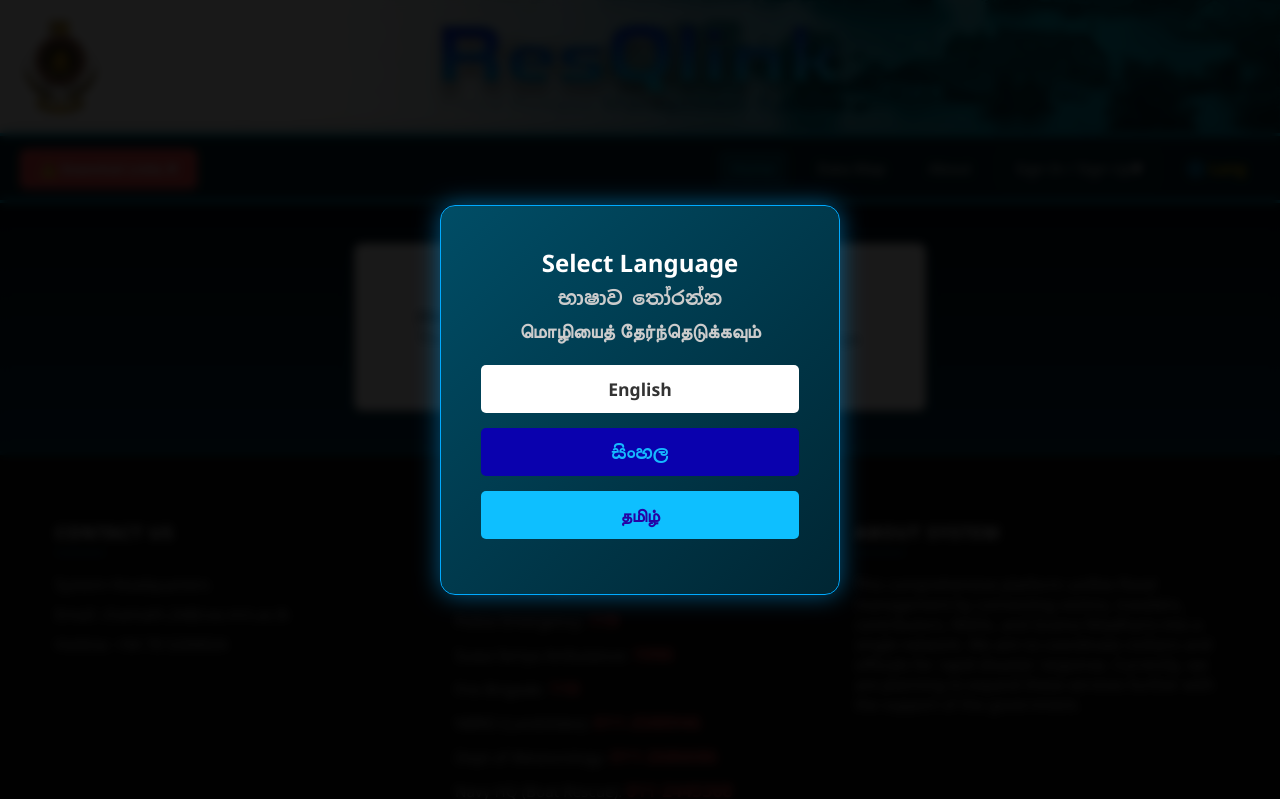
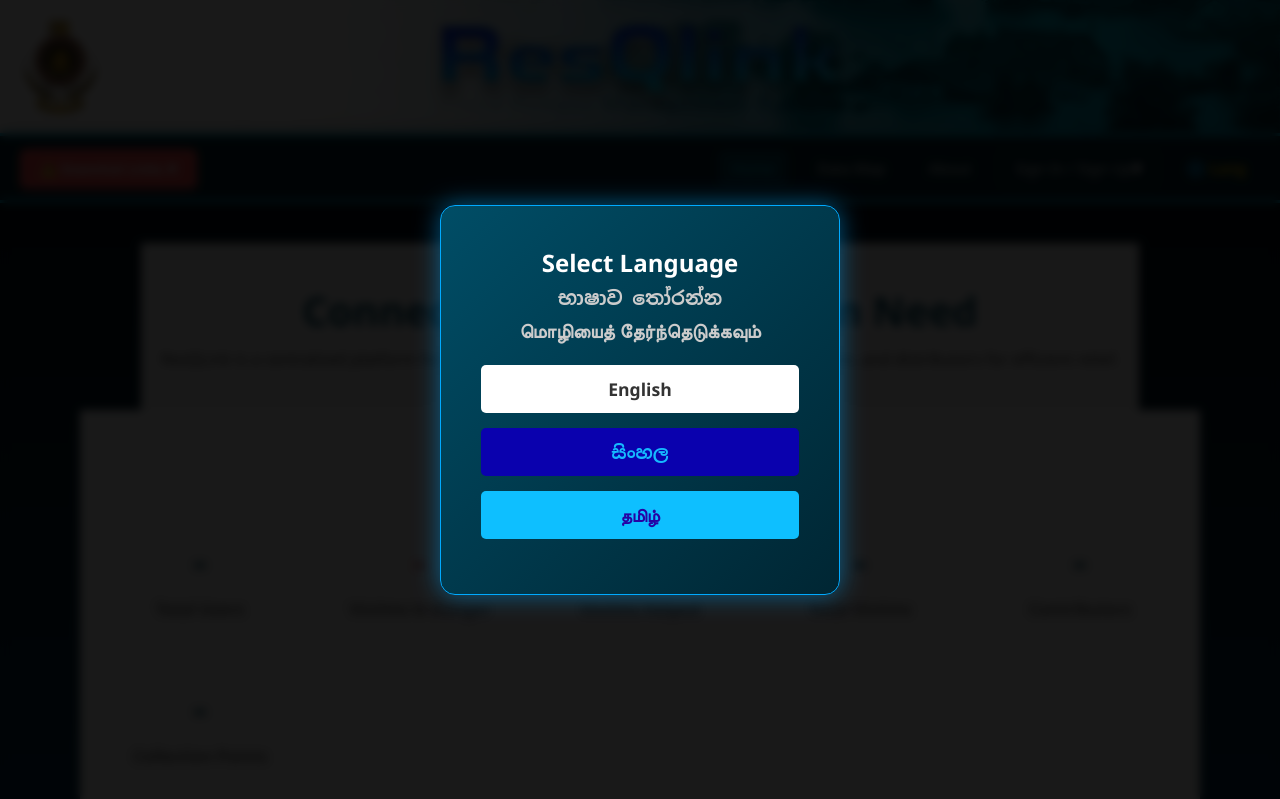
Before and after one commit to Induru07/ResQlink, a plain HTML site: page Frontend/index.html in a window 1280 px wide. Shown: the top 799 px of the page. Drawn offline with Linux system fonts and the light colour scheme; no server answers; a web font is replaced by a local one.

Commit message:
Add live stats dashboard to homepage
Introduced a hero section and a live impact stats dashboard to the homepage, fetching real-time statistics from the backend. Updated backend stats API to aggregate new metrics (victims helped, contributors, collection points, etc.) and adjusted CORS for development. Added frontend logic for fetching and animating stats, and styled the new dashboard components.

```diff
--- a/Backend/server.js
+++ b/Backend/server.js
@@ -17,8 +17,10 @@ connectDB();
 
 // Middleware
 app.use(express.json());
-const allowedOrigins = [process.env.CLIENT_URL, process.env.SIGNUP_URL].filter(Boolean);
-app.use(cors({ origin: allowedOrigins.length ? allowedOrigins : true, credentials: true }));
+// Allow all origins for development to prevent CORS issues with local files
+app.use(cors());
+// const allowedOrigins = [process.env.CLIENT_URL, process.env.SIGNUP_URL].filter(Boolean);
+// app.use(cors({ origin: allowedOrigins.length ? allowedOrigins : true, credentials: true }));
 
 // Routes
 app.use('/api/auth', require('./routes/authRoutes'));
--- a/Frontend/index.html
+++ b/Frontend/index.html
@@ -70,10 +70,44 @@
 
 
     <main>
-        <div class="placeholder-content">
-            <p><strong>[Main content goes here]</strong></p>
-            <p>The header above should now display your full flood image.</p>
-        </div>
+        <!-- Hero Section -->
+        <section class="hero-section">
+            <div class="hero-content">
+                <h1>Connecting Help to Those in Need</h1>
+                <p>ResQLink is a centralized platform for flood management, coordinating victims, contributors, and distributors for efficient relief.</p>
+            </div>
+        </section>
+
+        <!-- Stats Dashboard -->
+        <section class="stats-container">
+            <h2>Live Impact Dashboard</h2>
+            <div class="stats-grid">
+                <div class="stat-card">
+                    <h3 id="stat-total-users"></h3>
+                    <p>Total Users</p>
+                </div>
+                <div class="stat-card danger">
+                    <h3 id="stat-victims-danger">0</h3>
+                    <p>Victims in Danger</p>
+                </div>
+                <div class="stat-card success">
+                    <h3 id="stat-victims-helped">0</h3>
+                    <p>Victims Helped</p>
+                </div>
+                <div class="stat-card">
+                    <h3 id="stat-total-victims">0</h3>
+                    <p>Total Victims</p>
+                </div>
+                <div class="stat-card">
+                    <h3 id="stat-total-contributors">0</h3>
+                    <p>Contributors</p>
+                </div>
+                <div class="stat-card">
+                    <h3 id="stat-collection-points">0</h3>
+                    <p>Collection Points</p>
+                </div>
+            </div>
+        </section>
     </main>
 
     <div id="dynamic-footer"></div>
--- a/Frontend/src/scripts/script.js
+++ b/Frontend/src/scripts/script.js
@@ -29,6 +29,7 @@ document.addEventListener('DOMContentLoaded', function() {
     injectFooter();
     updateAuthMenu(); // <--- Initialize the Auth Menu
     applyRoleNavigation(); // <--- Add role-based tabs
+    fetchStats(); // <--- Fetch Live Stats
 
     // =========================================================
     // 2. MOBILE MENU LOGIC
@@ -399,3 +400,49 @@ document.addEventListener('click', function(event) {
         dropdown.classList.remove('show');
     }
 });
+
+// =========================================================
+// STATS DASHBOARD LOGIC
+// =========================================================
+async function fetchStats() {
+    try {
+        console.log("Fetching stats from:", `${API_URL}/api/general/stats`);
+        const response = await fetch(`${API_URL}/api/general/stats`);
+
+        if (!response.ok) {
+            throw new Error(`HTTP error! status: ${response.status}`);
+        }
+
+        const data = await response.json();
+        console.log("Stats received:", data);
+
+        if (data.stats) {
+            animateValue("stat-total-users", 0, data.stats.totalUsers || 0, 2000);
+            animateValue("stat-victims-danger", 0, data.stats.victimsInDanger || 0, 2000);
+            animateValue("stat-victims-helped", 0, data.stats.victimsHelped || 0, 2000);
+            animateValue("stat-total-victims", 0, data.stats.totalVictims || 0, 2000);
+            animateValue("stat-total-contributors", 0, data.stats.totalContributors || 0, 2000);
+            animateValue("stat-collection-points", 0, data.stats.totalCollectionPoints || 0, 2000);
+        }
+    } catch (error) {
+        console.error("Error fetching stats:", error);
+        // Optional: Show error in the UI
+        const cards = document.querySelectorAll('.stat-card h3');
+        cards.forEach(card => card.innerText = "-");
+    }
+}
+
+function animateValue(id, start, end, duration) {
+    const obj = document.getElementById(id);
+    if (!obj) return;
+    let startTimestamp = null;
+    const step = (timestamp) => {
+        if (!startTimestamp) startTimestamp = timestamp;
+        const progress = Math.min((timestamp - startTimestamp) / duration, 1);
+        obj.innerHTML = Math.floor(progress * (end - start) + start);
+        if (progress < 1) {
+            window.requestAnimationFrame(step);
+        }
+    };
+    window.requestAnimationFrame(step);
+}
--- a/Frontend/src/styles/style.css
+++ b/Frontend/src/styles/style.css
@@ -700,3 +700,69 @@ body.tamil-mode .lang-si {
         border-bottom: 1px solid rgba(255,255,255,0.05);
     }
 }
+
+/* =========================================
+   STATS DASHBOARD
+   ========================================= */
+.hero-section {
+    text-align: center;
+    padding: 40px 20px;
+    background-color: #f4f4f4;
+    color: #333;
+}
+
+.hero-content h1 {
+    font-size: 2.5rem;
+    margin-bottom: 10px;
+    color: #004d66;
+}
+
+.stats-container {
+    padding: 40px 20px;
+    background-color: #fff;
+    text-align: center;
+}
+
+.stats-container h2 {
+    margin-bottom: 30px;
+    color: #333;
+}
+
+.stats-grid {
+    display: grid;
+    grid-template-columns: repeat(auto-fit, minmax(200px, 1fr));
+    gap: 20px;
+    max-width: 1200px;
+    margin: 0 auto;
+}
+
+.stat-card {
+    background: #f9f9f9;
+    padding: 20px;
+    border-radius: 8px;
+    box-shadow: 0 2px 5px rgba(0,0,0,0.1);
+    transition: transform 0.3s ease;
+}
+
+.stat-card:hover {
+    transform: translateY(-5px);
+}
+
+.stat-card h3 {
+    font-size: 2.5rem;
+    margin-bottom: 10px;
+    color: #004d66;
+}
+
+.stat-card p {
+    color: #666;
+    font-weight: bold;
+}
+
+.stat-card.danger h3 {
+    color: #e74c3c;
+}
+
+.stat-card.success h3 {
+    color: #27ae60;
+}
```
Also changed, not shown: Backend/routes/homeRoutes.js (+45 -8 lines).
